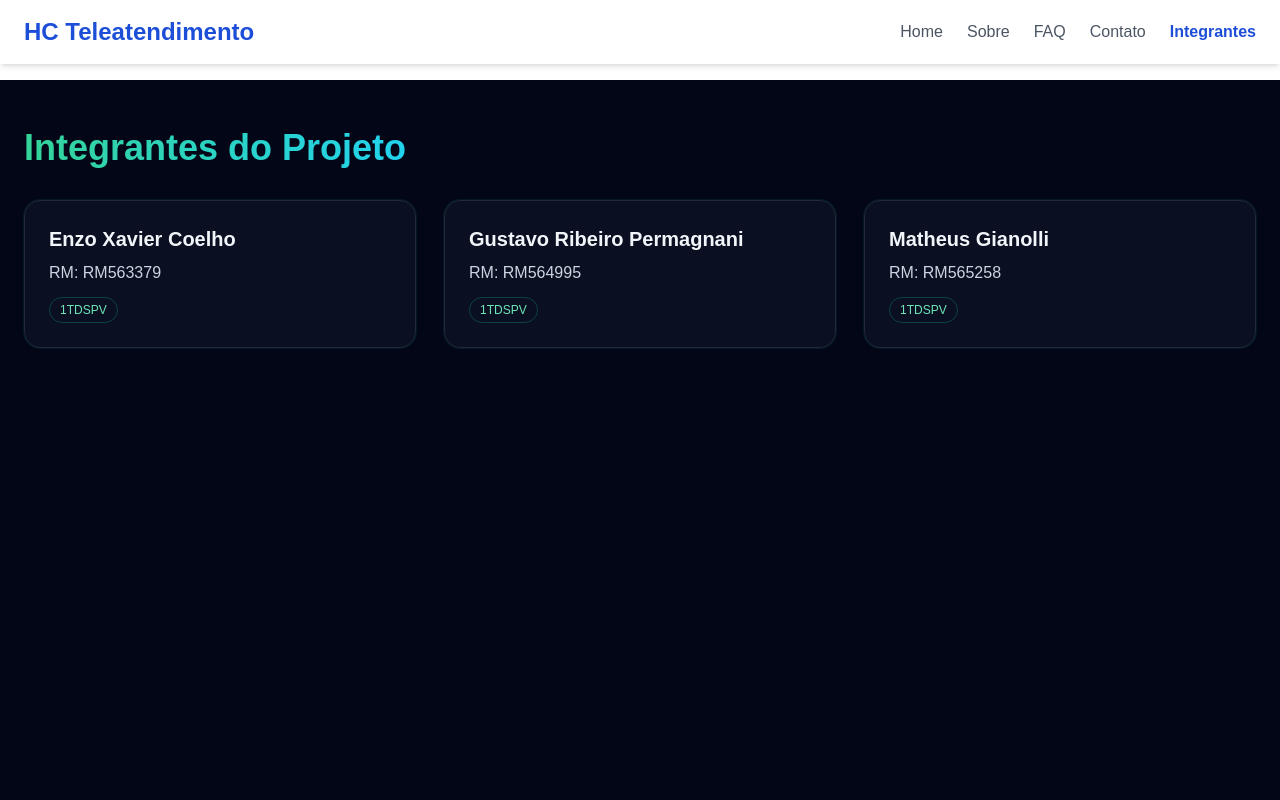
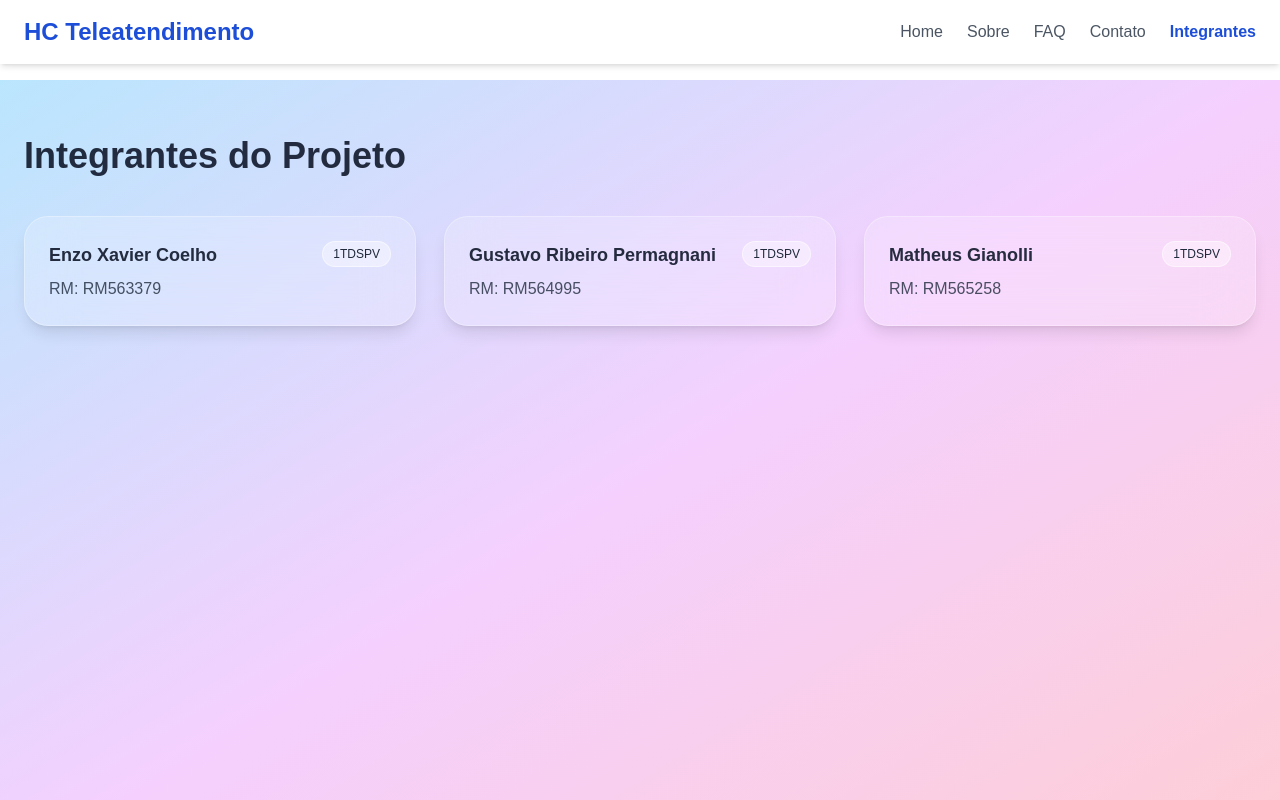
Before and after one commit to MatheusGianolli/CHALLENGEsprint3, a React (Vite) app: page /integrantes in a window 1280 px wide. Shown: the top 800 px of the page. Built offline with nearby package versions, Linux system fonts and the light colour scheme.

Commit message:
feat:estilizando teampage glassmorphism com backdrop-blur e gradiente suave

```diff
--- a/src/pages/TeamPage.tsx
+++ b/src/pages/TeamPage.tsx
@@ -6,25 +6,25 @@ export default function TeamPage() {
   ];
 
   return (
-    <div className="min-h-screen bg-slate-950 text-slate-100">
-      <div className="container mx-auto px-6 py-12">
-        <h2 className="text-4xl font-extrabold mb-8">
-          <span className="bg-gradient-to-r from-emerald-400 to-cyan-400 bg-clip-text text-transparent">
-            Integrantes do Projeto
-          </span>
+    <div className="min-h-screen bg-gradient-to-br from-sky-200 via-fuchsia-200 to-rose-200">
+      <div className="container mx-auto px-6 py-14">
+        <h2 className="text-4xl font-black mb-10 text-slate-900/90">
+          Integrantes do Projeto
         </h2>
 
         <div className="grid grid-cols-1 md:grid-cols-2 lg:grid-cols-3 gap-7">
           {teamMembers.map((member) => (
             <div
               key={member.rm}
-              className="rounded-2xl border border-slate-800 bg-slate-900/60 p-6 shadow-[0_0_0_1px_rgba(16,185,129,0.1)] hover:shadow-[0_0_0_2px_rgba(16,185,129,0.25)] transition-shadow"
+              className="rounded-3xl p-6 border border-white/30 bg-white/20 backdrop-blur-xl shadow-lg"
             >
-              <p className="text-xl font-semibold">{member.nome}</p>
-              <p className="text-slate-300 mt-2">RM: {member.rm}</p>
-              <span className="inline-block mt-3 text-xs font-medium px-2.5 py-1 rounded-full border border-emerald-500/30 text-emerald-300">
-                {member.turma.toUpperCase()}
-              </span>
+              <div className="flex items-start justify-between">
+                <p className="font-semibold text-lg text-slate-900/90">{member.nome}</p>
+                <span className="text-xs font-medium px-2.5 py-1 rounded-full bg-white/40 text-slate-800 border border-white/50">
+                  {member.turma.toUpperCase()}
+                </span>
+              </div>
+              <p className="text-slate-800/80 mt-2">RM: {member.rm}</p>
             </div>
           ))}
         </div>
```
